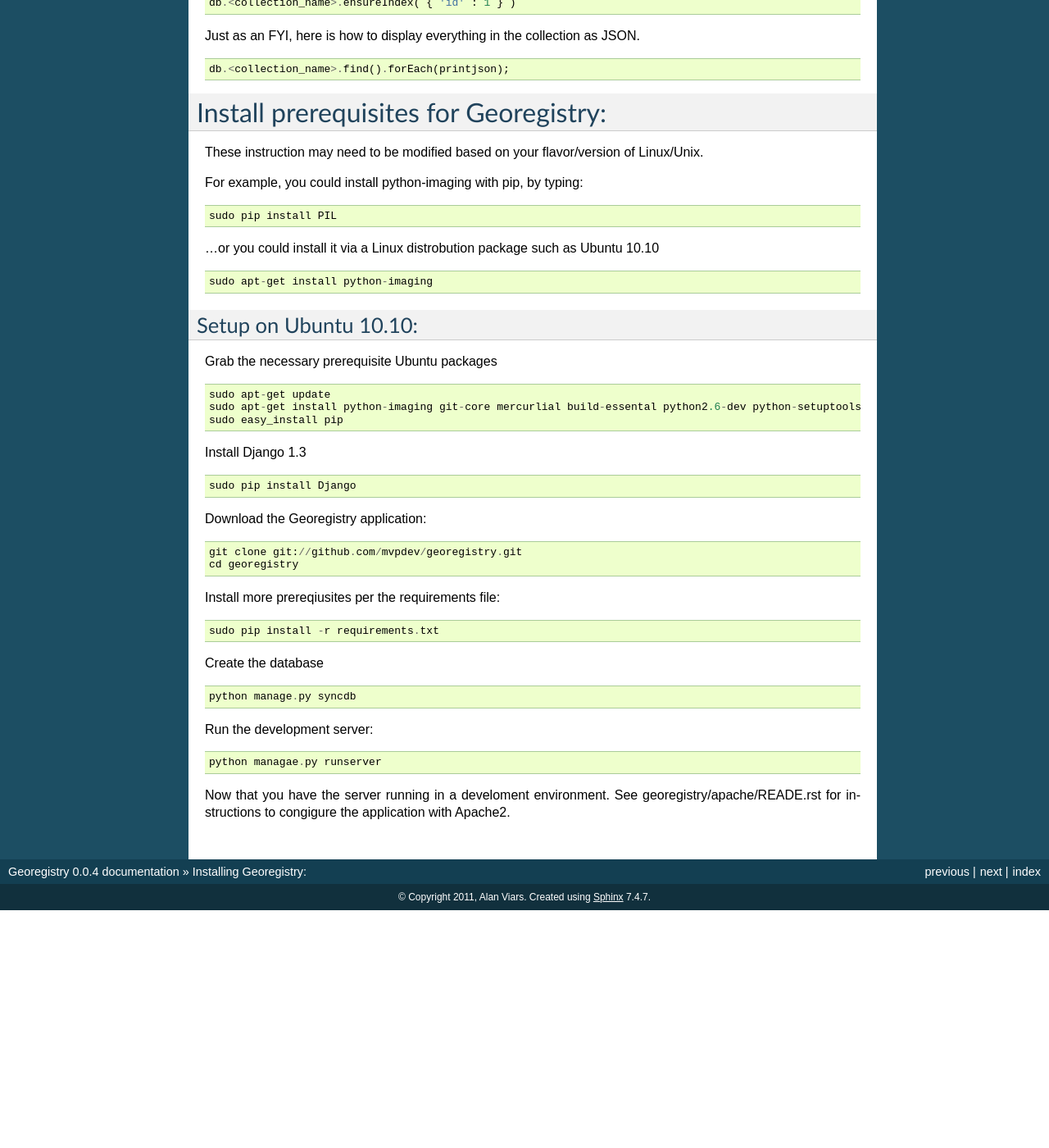
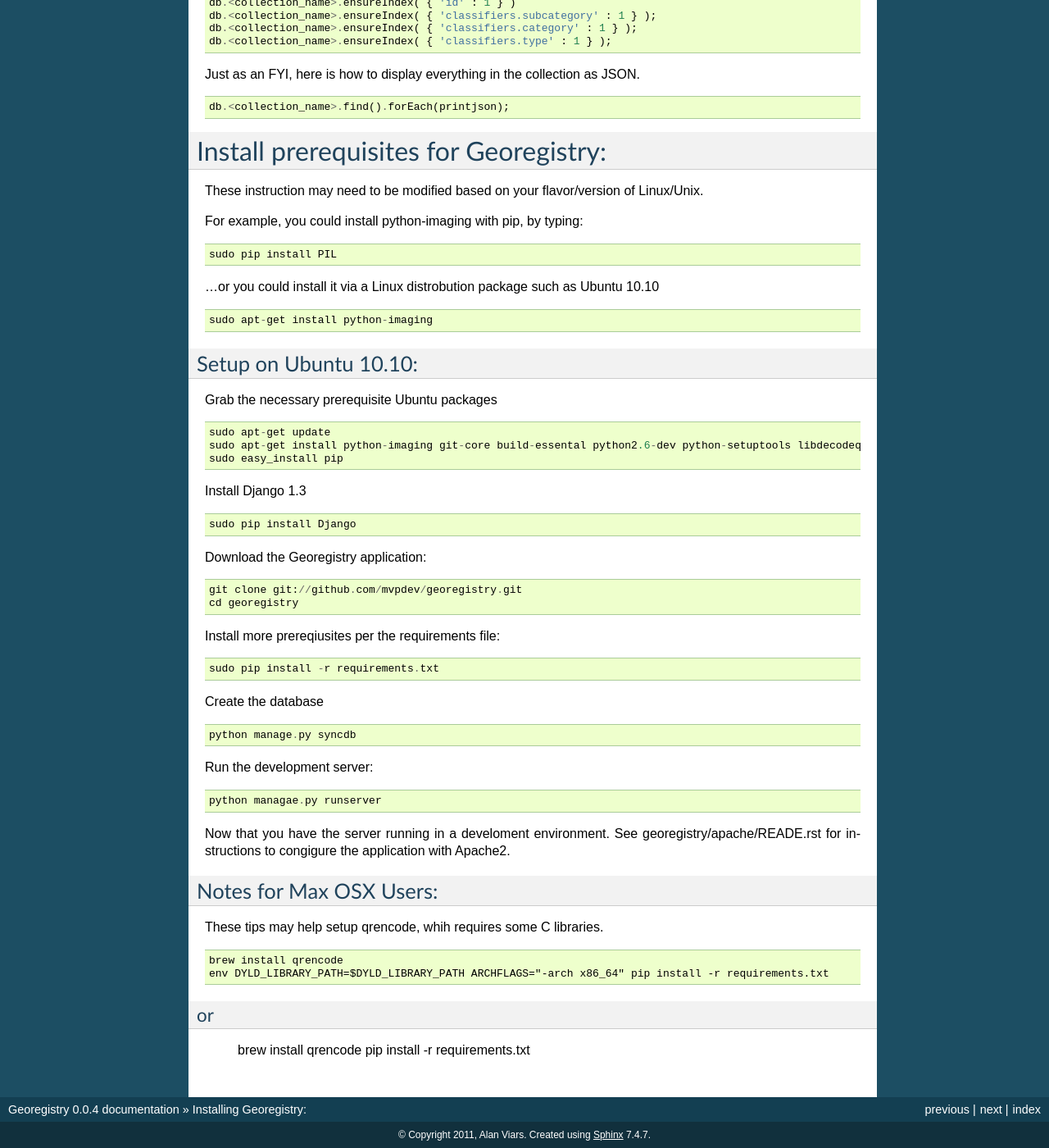
Before and after one commit to mangroveorg/georegistry, a Sphinx documentation site: the page built from docs/installation.rst, in a window 1280 px wide and 1400 px high, scrolled down 1162 px. Shown: the whole window at 82% size. Built offline with Sphinx 7.4.7, drawn with Linux system fonts in a browser that asks for light colours; before the commit the page ends 2272 px from its top, so only the background shows below that; some of the changed text lies outside the part shown.

Commit message:
Added install help for Mac.  Also fixed a typo in the docs.

```diff
--- a/docs/installation.rst
+++ b/docs/installation.rst
@@ -59,10 +59,13 @@ Create the necessary indecies. Do this for your main, historical, and verified
 collections.  These should correspond to the values in the settings.py file
 which is part of the Georegistry Django application.
 ::
-    db.places.ensureIndex( { loc : "2d" } )
+    db.geometry_coordinates.ensureIndex( { loc : "2d" } )
     db.<collection_name>.ensureIndex( { geometry_coordinates : "2d" } )
     db.<collection_name>.ensureIndex( { 'country_code' : 1 } )
     db.<collection_name>.ensureIndex( { 'id' : 1 } )
+    db.<collection_name>.ensureIndex( { 'classifiers.subcategory' : 1 } );
+    db.<collection_name>.ensureIndex( { 'classifiers.category' : 1 } );
+    db.<collection_name>.ensureIndex( { 'classifiers.type' : 1 } );
 
 Just as an FYI, here is how to display everything in the collection as JSON.
 ::
@@ -89,7 +92,7 @@ Setup on Ubuntu 10.10:
 Grab the necessary prerequisite Ubuntu packages
 ::
     sudo apt-get update
-    sudo apt-get install python-imaging git-core mercurlial build-essental python2.6-dev python-setuptools libdecodeqr0 libdecodeqr-dev libqrencode3 libqrencode-dev
+    sudo apt-get install python-imaging git-core build-essental python2.6-dev python-setuptools libdecodeqr0 libdecodeqr-dev libqrencode3 libqrencode-dev
     sudo easy_install pip
 
 Install Django 1.3
@@ -116,3 +119,15 @@ Run the development server:
 
 Now that you have the server running in a develoment environment.  See
 georegistry/apache/READE.rst for instructions to congigure the application with Apache2.
+
+Notes for Max OSX Users:
+------------------------
+
+These tips may help setup qrencode, whih requires some C libraries.
+::
+    brew install qrencode
+    env DYLD_LIBRARY_PATH=$DYLD_LIBRARY_PATH ARCHFLAGS="-arch x86_64" pip install -r requirements.txt
+or
+::
+    brew install qrencode
+    pip install -r requirements.txt
```
Also changed, not shown: 4 other files.
